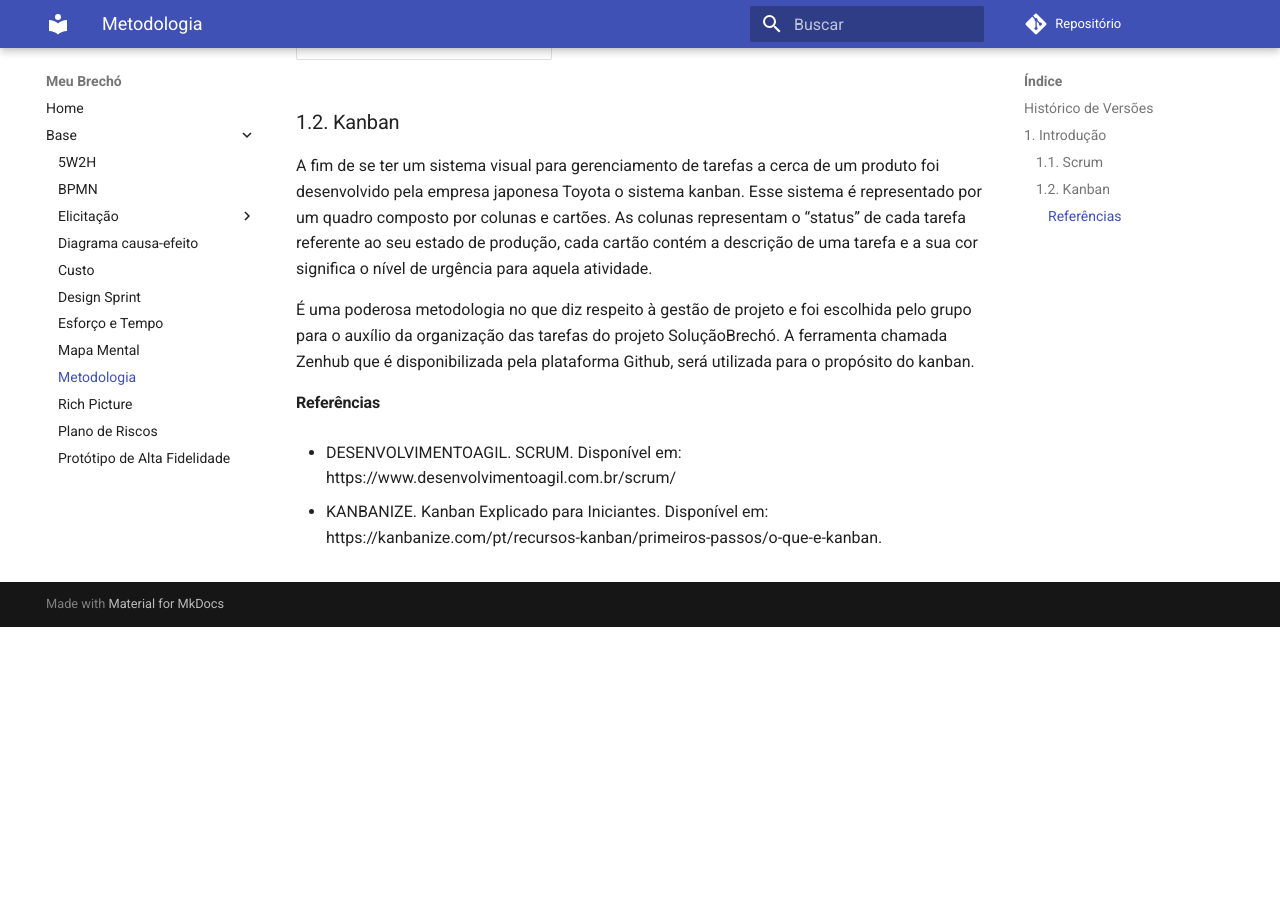
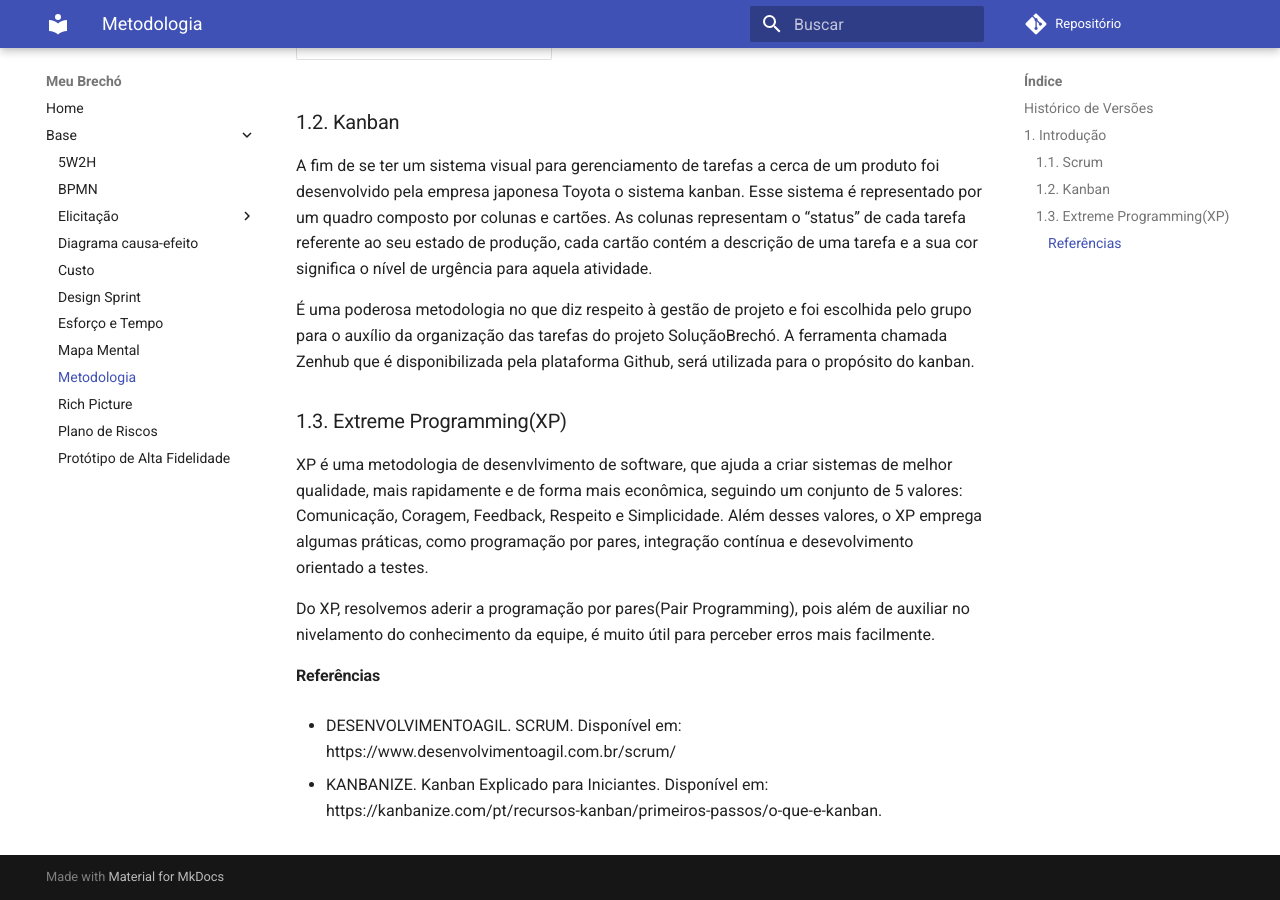
Before and after one commit to UnBArqDsw2020-2/2020.2_G4, an MkDocs documentation site: the page built from docs/base/metodologia.md, in a window 1280 px wide and 900 px high, scrolled down 1230 px. Built offline with MkDocs 1.6.1 and Material for MkDocs 9.7.7, drawn with Linux system fonts in a browser that asks for light colours; comment, search, counter and statistics services are not loaded; old or Windows-style settings are respelled for this version of MkDocs; before the commit the page ends 1857 px from its top, so only the background shows below that.

Commit message:
metodologia

```diff
--- a/docs/base/metodologia.md
+++ b/docs/base/metodologia.md
@@ -30,6 +30,13 @@ A fim de se ter um sistema visual para gerenciamento de tarefas a cerca de um pr
 
 É uma poderosa metodologia no que diz respeito à gestão de projeto e foi escolhida pelo grupo para o auxílio da organização das tarefas do projeto SoluçãoBrechó. A ferramenta chamada Zenhub que é disponibilizada pela plataforma Github, será utilizada para o propósito do kanban.
 
+### 1.3. Extreme Programming(XP)
+  XP é uma metodologia de desenvlvimento de software, que ajuda a criar sistemas de melhor qualidade, mais rapidamente e de forma mais econômica, seguindo um conjunto de 5 valores: Comunicação, Coragem, Feedback, Respeito e Simplicidade.
+Além desses valores, o XP emprega algumas práticas, como programação por pares, integração contínua e desevolvimento orientado a testes.
+
+  Do XP, resolvemos aderir a programação por pares(Pair Programming), pois além de auxiliar no nivelamento do conhecimento da equipe, é muito útil para perceber erros mais facilmente.
+
+
 
 #### Referências
 
```
